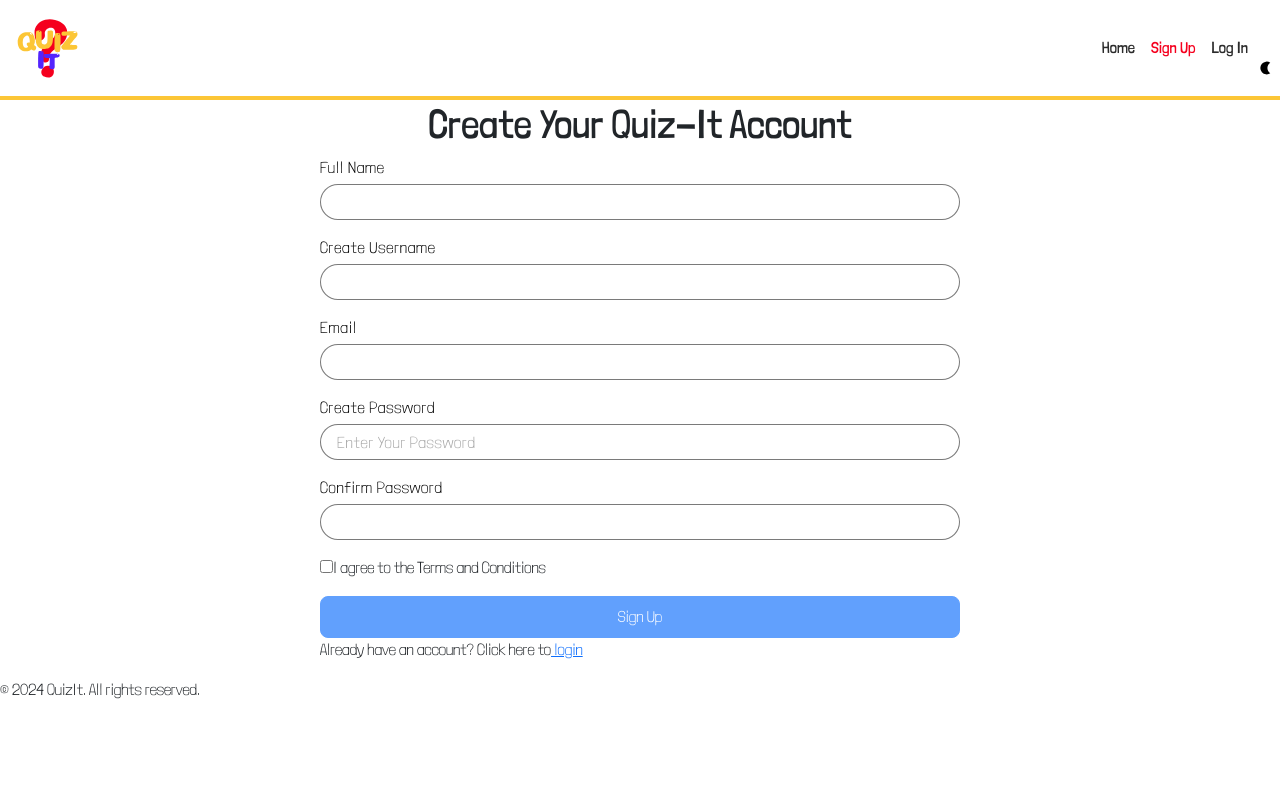
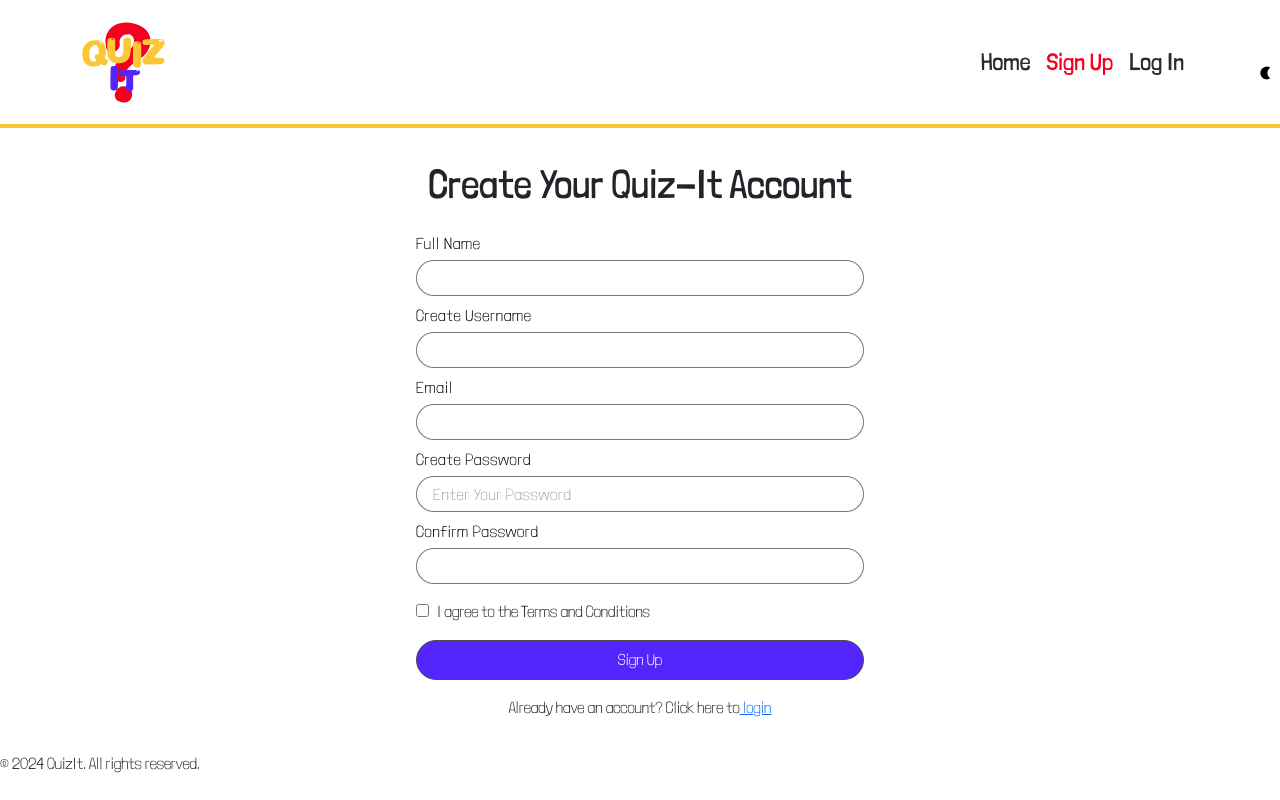
Before and after one commit to mashalnaeem/mashal-naeem-quizit, a React (Create React App) app: page /signup in a window 1280 px wide. Built offline with nearby package versions, Linux system fonts and the light colour scheme.

Commit message:
complete styling for sign up page with custom error messages

```diff
--- a/src/Styles/Partials/_mixins.scss
+++ b/src/Styles/Partials/_mixins.scss
@@ -80,16 +80,15 @@
     }
 }
 
-@mixin input-desktop-tablet {
-	height: 38px;
-	width: auto;
-	padding-left: 16px;
-	padding-right: 16px;
-	border-radius: 20px;
-	border: 1px $border-color solid;
-	outline: none;
-
-	&:focus {
-		border: 1px $blue solid;
-	}
+@mixin error {
+    display: flex;
+    margin: 0 !important;
+    padding: 0 1.25rem !important;
+    color: $error-red;
+    padding: 0.75rem;
+    margin-top: 1rem;
+    background-image: url("../../assets/icons/error-24px.svg");
+    background-repeat: no-repeat;
+    background-size: 1rem;
+    background-position: 0px;
 }
--- a/src/Styles/Partials/_variables.scss
+++ b/src/Styles/Partials/_variables.scss
@@ -22,3 +22,5 @@ $white: #FFF;
 $gray: #2B2B2B;
 
 $border-color: #4E4E4E;
+
+$error-red: #c94515;
--- a/src/components/Header/Header.scss
+++ b/src/components/Header/Header.scss
@@ -21,6 +21,11 @@
 
     }
 
+    @include desktop {
+        height: 8rem;
+        padding: 1rem 5rem;
+    }
+
     &__logo {
         width: 100px;
         height: auto;
@@ -29,6 +34,11 @@
     &__image {
         width: 4rem;
         height: 4rem;
+
+        @include desktop {
+            width: 5.5rem;
+            height: 5.5rem;
+        }
     }
 }
 
@@ -55,6 +65,10 @@
         font-weight: 500;
         text-decoration: none;
         transition: color 0.3s ease;
+
+        @include desktop {
+            font-size: 1.5rem;
+        }
     }
 
     &__link.active {
--- a/src/components/Input/Input.js
+++ b/src/components/Input/Input.js
@@ -1,6 +1,6 @@
 import "./Input.scss";
 
-function Input({ label, name, type, onChange, value, placeholder }) {
+function Input({ label, name, type, onChange, value, placeholder, className }) {
     return (
         <div className="field">
             <label htmlFor={name} className="field__label">
@@ -13,7 +13,8 @@ function Input({ label, name, type, onChange, value, placeholder }) {
                 onChange={onChange}
                 value={value}
                 placeholder={placeholder}
-                className="field__input" />
+                className={`field__input ${className}`}
+            />
         </div>
     );
 }
--- a/src/components/Input/Input.scss
+++ b/src/components/Input/Input.scss
@@ -11,10 +11,15 @@
         margin-bottom: 0.25rem;
         @include text;
         color: $black;
+        margin-top: 0.5rem;
     }
 
     &__input {
         @include input;
-        margin-bottom: 1rem;
     }
 }
+
+.error {
+    outline: none;
+    border: 1px solid $red;
+}
--- a/src/pages/SignUpPage/SignUpPage.js
+++ b/src/pages/SignUpPage/SignUpPage.js
@@ -1,4 +1,4 @@
-import "./SignUpPage.scss"
+import "./SignUpPage.scss";
 
 import { useState } from 'react';
 import axios from 'axios';
@@ -15,16 +15,78 @@ function SignupPage() {
   const [agreeTerms, setAgreeTerms] = useState(false);
   const [errorMessage, setErrorMessage] = useState('');
   const [showModal, setShowModal] = useState(false);
+  const [errors, setErrors] = useState({});
+  const [isValidEmail, setIsValidEmail] = useState(true);
+
+  const handleInputChange = (e, field) => {
+
+    const { value } = e.target;
+    switch (field) {
+      case 'fullName':
+        setFullName(value);
+        break;
+      case 'username':
+        setUsername(value);
+        break;
+      case 'email':
+        setEmail(value);
+        break;
+      case 'password':
+        setPassword(value);
+        break;
+      case 'confirmPassword':
+        setConfirmPassword(value);
+        break;
+      default:
+        break;
+    }
+    setErrors(prevErrors => ({ ...prevErrors, [field]: '' }));
+  };
+
+  const handleInputBlur = (field) => {
+    if (!field) return;
+    if (!errors[field]) return;
+    setErrors(prevErrors => ({ ...prevErrors, [field]: '' }));
+  };
 
   const handleSignup = async (e) => {
     e.preventDefault();
 
+    // Reset error message state
+    setErrorMessage('');
+
+    // Validate form fields //
+    const newErrors = {};
+    if (!fullName) {
+      newErrors['fullName'] = 'Full name is required';
+    }
+    if (!username) {
+      newErrors['username'] = 'Username is required';
+    }
+    if (!email) {
+      newErrors['email'] = 'Email is required';
+    }
+    if (!password) {
+      newErrors['password'] = 'Password is required';
+    }
+    if (!confirmPassword) {
+      newErrors['confirmPassword'] = 'Confirm Password is required';
+    }
+    if (!agreeTerms) {
+      newErrors['agreeTerms'] = 'You must agree to the Terms and Conditions';
+    }
+    if (!isValidEmail) {
+      newErrors['email'] = 'Invalid email format';
+    }
     if (password !== confirmPassword) {
-      console.error('Passwords do not match');
-      return;
+      newErrors['confirmPassword'] = 'Passwords do not match';
     }
 
-    // Prepare user data object
+    // Update errors state //
+    setErrors(newErrors);
+
+    // If no errors, proceed with form submission //
+    if (Object.keys(newErrors).length === 0) {
       const userData = {
         fullName,
         username,
@@ -33,17 +95,15 @@ function SignupPage() {
       };
 
       try {
-      // Send POST request to backend signup endpoint
         const response = await axios.post('http://localhost:8080/api/users/register', userData);
-
         setShowModal(true);
-
       } catch (error) {
         if (error.response && error.response.data && error.response.data.message) {
           setErrorMessage(error.response.data.message);
-
         } else {
           console.error('Signup error:', error);
+          setErrorMessage('An error occurred during signup. Please try again later.');
+        }
       }
     }
   };
@@ -56,44 +116,61 @@ function SignupPage() {
     <div className="form">
       <h1 className="form__title">Create Your Quiz-It Account</h1>
       <form className="form__body" onSubmit={handleSignup}>
-
-        {/* Form fields */}
         <Input
           name="fullName"
           value={fullName}
           label="Full Name"
-          onChange={(e) => setFullName(e.target.value)}
+          onChange={(e) => handleInputChange(e, 'fullName')}
+          onBlur={() => handleInputBlur('fullName')}
           type="text"
+          className={errors.fullName ? 'error' : ''}
         />
+        {errors.fullName && <span className="form__error">{errors.fullName}</span>}
+
         <Input
           name="username"
           value={username}
           label="Create Username"
-          onChange={(e) => setUsername(e.target.value)}
+          onChange={(e) => handleInputChange(e, 'username')}
+          onBlur={() => handleInputBlur('username')}
           type="text"
+          className={errors.username ? 'error' : ''}
         />
+        {errors.username && <span className="form__error">{errors.username}</span>}
+
         <Input
           name="email"
           value={email}
           label="Email"
-          onChange={(e) => setEmail(e.target.value)}
+          onChange={(e) => handleInputChange(e, 'email')}
+          onBlur={() => handleInputBlur('email')}
           type="email"
+          className={errors.email ? 'error' : ''}
         />
+        {errors.email && <span className="form__error">{errors.email}</span>}
+
         <Input
           name="password"
           value={password}
           label="Create Password"
-          onChange={(e) => setPassword(e.target.value)}
+          onChange={(e) => handleInputChange(e, 'password')}
+          onBlur={() => handleInputBlur('password')}
           type="password"
           placeholder="Enter Your Password"
+          className={errors.password ? 'error' : ''}
         />
+        {errors.password && <span className="form__error">{errors.password}</span>}
+
         <Input
           name="confirmPassword"
           value={confirmPassword}
           label="Confirm Password"
-          onChange={(e) => setConfirmPassword(e.target.value)}
+          onChange={(e) => handleInputChange(e, 'confirmPassword')}
+          onBlur={() => handleInputBlur('confirmPassword')}
           type="password"
+          className={errors.confirmPassword ? 'error' : ''}
         />
+        {errors.confirmPassword && <span className="form__error">{errors.confirmPassword}</span>}
 
         {/* Agree to Terms and Conditions */}
         <div className="form__terms">
@@ -103,23 +180,18 @@ function SignupPage() {
             checked={agreeTerms}
             onChange={(e) => setAgreeTerms(e.target.checked)}
             className='form__input'
-            required
+            onBlur={() => handleInputBlur('agreeTerms')}
           />
           <span className="form__checkmark"></span>
           <label className="form__label" htmlFor="agreeTerms">I agree to the Terms and Conditions</label>
+          {errors.agreeTerms && <span className="form__error">{errors.agreeTerms}</span>}
         </div>
-
-        {/* Error message display */}
-        {errorMessage && <p className="form__error">{errorMessage}</p>}
-
-        {/* Password mismatch error message */}
-        {password !== confirmPassword && <p className="form__error">Passwords don't match</p>}
 
         {/* Sign Up Button */}
         <Button
           className="form__button"
           type="submit"
-          disabled={!agreeTerms || password !== confirmPassword}>
+        >
           Sign Up
         </Button>
 
@@ -138,10 +210,9 @@ function SignupPage() {
               </Button>
             </Link>
           </Modal.Footer>
-
         </Modal>
       </form>
-      <p>
+      <p className="form__footer">
         Already have an account? Click here to
         <Link to="/login"> login</Link>
       </p>
--- a/src/pages/SignUpPage/SignUpPage.scss
+++ b/src/pages/SignUpPage/SignUpPage.scss
@@ -1,37 +1,49 @@
+@use "../../styles/partials/global" as *;
+@use "../../styles/partials/mixins" as *;
+@use "../../styles/partials/variables" as *;
+@use "../../styles/partials/typography" as *;
+
 .form {
-    width: 50%;
-    margin: auto;
+    margin: 1rem;
+
+    @include tablet {
+        width: 50%;
+        margin: 2rem auto;
+    }
+
+    @include desktop {
+        width: 35%;
+    }
 
     &__title {
         text-align: center;
+        margin: 1rem 0;
+        margin-bottom: 0;
+
+        @include tablet {
+            margin-bottom: 1rem;
+        }
     }
 
     &__button {
-        margin-top: 1rem;
-        background-color: #1358db;
-        border: 1px solid #1358db;
-        color: #fff;
-        border-radius: 0.5rem;
-        padding: 0.5rem;
-        font-size: inherit;
-        cursor: pointer;
-        transition: background-color 0.15s;
-        width: 30%;
-
-        &:hover {
-            background-color: #003fc2;
-        }
+        @include button;
+        margin: 1rem 0;
+        background-color: $blue;
+        font-size: 1rem;
     }
 
     &__error {
-        color: #c94515;
-        padding: 0.75rem;
-        margin-top: 1rem;
-        padding-left: 1.25rem;
-        background-image: url("../../assets/icons/error-24px.svg");
-        background-repeat: no-repeat;
-        background-size: 1rem;
-        background-position: 0px;
+       @include error;
+    }
+
+    &__label {
+        margin: 1rem 0.5rem;
+        margin-bottom: 0;
+    }
+
+    &__footer {
+        margin: auto;
+        text-align: center;
     }
 
 }
```
Lines whose indentation alone changed are shown as unchanged.
